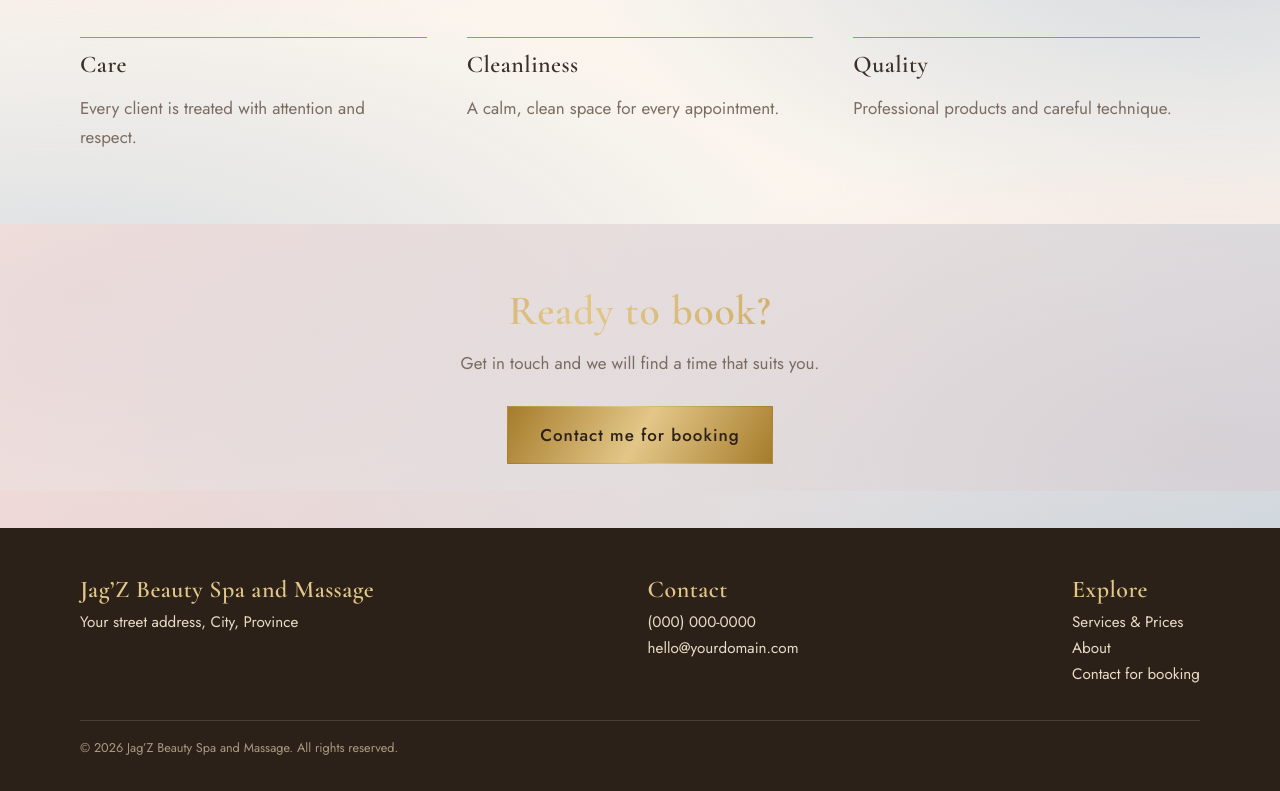
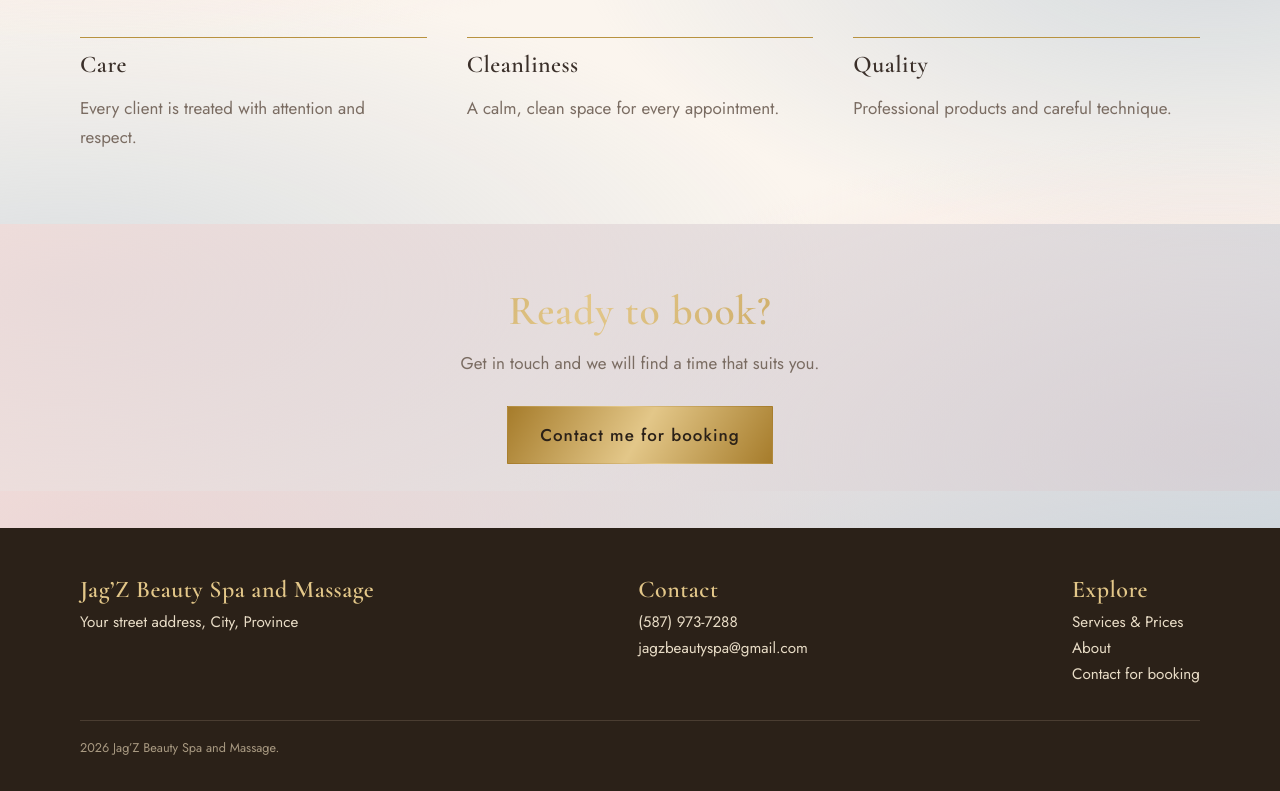
Before and after one commit to jagz-beautyspa/jagz.beautyspa.yyc, a plain HTML site: page about.html in a window 1280 px wide. Shown: the part 1109-1900 px from the top of the page. Drawn offline with nearby package versions, Linux system fonts and the light colour scheme.

Commit message:
Update about.html

```diff
--- a/about.html
+++ b/about.html
@@ -23,6 +23,6 @@
 </main>
 <footer><div class="wrap"><div class="cols">
 <div><h3>Jag’Z Beauty Spa and Massage</h3><p>Your street address, City, Province</p></div>
-<div><h3>Contact</h3><p><a href="tel:+10000000000">(000) 000-0000</a><br><a href="mailto:hello@yourdomain.com">hello@yourdomain.com</a></p></div>
+<div><h3>Contact</h3><p><a href="tel:+15879737288">(587) 973-7288</a><br><a href="mailto:jagzbeautyspa@gmail.com">jagzbeautyspa@gmail.com</a></p></div>
 <div><h3>Explore</h3><p><a href="services.html">Services &amp; Prices</a><br><a href="about.html">About</a><br><a href="contact.html">Contact for booking</a></p></div>
-</div><small>© 2026 Jag’Z Beauty Spa and Massage. All rights reserved.</small></div></footer></body></html>
+</div><small>2026 Jag’Z Beauty Spa and Massage.</small></div></footer></body></html>
```
